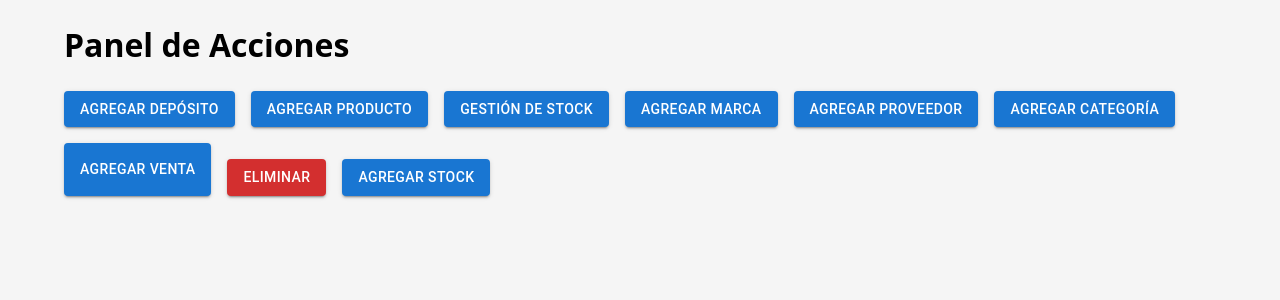
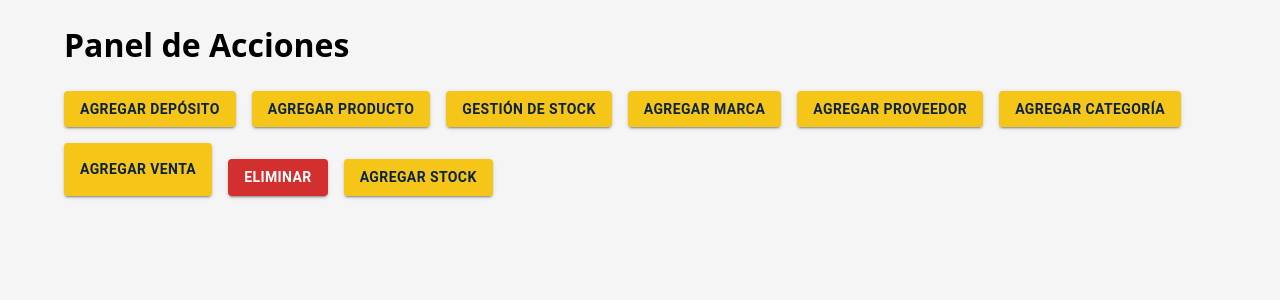
Before and after one commit to Matias-Clavijo/retoJulio2025, a React (Vite) app: page /buttons in a window 1280 px wide. Shown: the top 300 px of the page. Built offline with nearby package versions, Linux system fonts and the light colour scheme.

Commit message:
cambios de colores

```diff
--- a/src/components/DialogProductos.jsx
+++ b/src/components/DialogProductos.jsx
@@ -12,6 +12,9 @@ import {
     IconButton
 } from '@mui/material';
 import CloseIcon from '@mui/icons-material/Close';
+
+const primaryColor = '#0B2240';  // Azul del logo
+const accentColor = '#F5C518';   // Amarillo del logo
 
 const currencies = [
     { code: 'UY', label: 'UYU' },
@@ -29,7 +32,6 @@ export default function AgregarProductoDialog({ open, onClose }) {
     const [precio, setPrecio] = useState('');
 
     const handleAgregar = () => {
-        // Aquí podrías enviar los datos al backend
         console.log({ nombre, descripcion, marca, categoria, moneda, precio });
         onClose();
     };
@@ -110,7 +112,20 @@ export default function AgregarProductoDialog({ open, onClose }) {
             </DialogContent>
 
             <DialogActions sx={{ px: 3, pb: 3 }}>
-                <Button variant="contained" onClick={handleAgregar} fullWidth>
+                <Button
+                    variant="contained"
+                    onClick={handleAgregar}
+                    fullWidth
+                    sx={{
+                        backgroundColor: accentColor,
+                        color: 'black',
+                        fontWeight: 'bold',
+                        '&:hover': {
+                            backgroundColor: primaryColor,
+                            color: 'white'
+                        }
+                    }}
+                >
                     AGREGAR PRODUCTO
                 </Button>
             </DialogActions>
--- a/src/components/Infousuario.jsx
+++ b/src/components/Infousuario.jsx
@@ -17,7 +17,7 @@ export default function InfoUsuario({ open, onClose, onLogout }) {
             <DialogTitle sx={{ textAlign: 'center' }}>Información del Usuario</DialogTitle>
 
             <DialogContent sx={{ textAlign: 'center' }}>
-                <Avatar sx={{ bgcolor: 'primary.main', width: 60, height: 60, mx: 'auto', mb: 2 }}>
+                <Avatar sx={{ bgcolor: '#0B2240', width: 60, height: 60, mx: 'auto', mb: 2 }}>
                     <AccountCircleIcon sx={{ fontSize: 40 }} />
                 </Avatar>
 
--- a/src/components/Sidebar.jsx
+++ b/src/components/Sidebar.jsx
@@ -82,13 +82,13 @@ const Sidebar = ({ onClose }) => {
                                     backgroundColor: 'action.hover',
                                 },
                                 '&.Mui-selected': {
-                                    backgroundColor: 'primary.main',
-                                    color: 'primary.contrastText',
+                                    backgroundColor: '#0B2240',
+                                    color: 'white',
                                     '&:hover': {
-                                        backgroundColor: 'primary.dark',
+                                        backgroundColor: '#08172e',
                                     },
                                     '& .MuiListItemIcon-root': {
-                                        color: 'primary.contrastText',
+                                        color: 'white',
                                     },
                                 },
                             }}
@@ -155,7 +155,7 @@ const Sidebar = ({ onClose }) => {
                     onClick={() => setOpenInfoUsuario(true)}
                 >
                     <Box sx={{ display: 'flex', alignItems: 'center', gap: 2 }}>
-                        <Avatar sx={{ width: 40, height: 40, backgroundColor: 'primary.main' }}>
+                        <Avatar sx={{ width: 40, height: 40, backgroundColor: '#0B2240' }}>
                             <AccountCircle />
                         </Avatar>
                         <Box sx={{ flex: 1 }}>
--- a/src/pages/Buttons.jsx
+++ b/src/pages/Buttons.jsx
@@ -22,35 +22,48 @@ export default function Buttons() {
     const [openEliminar, setOpenEliminar] = useState(false);
     const [openAgregarStock, setOpenAgregarStock] = useState(false);
 
+    const yellow = '#F5C518';
+    const darkBlue = '#0B2240';
+
+    const buttonStyle = {
+        backgroundColor: yellow,
+        color: darkBlue,
+        fontWeight: 600,
+        boxShadow: 2,
+        '&:hover': {
+            backgroundColor: '#e4b414'
+        }
+    };
+
     return (
         <Container>
             <h1>Panel de Acciones</h1>
             <Box display="flex" flexWrap="wrap" gap={2} mb={4}>
-                <Button variant="contained" onClick={() => setOpenEditarDeposito(true)}>
+                <Button variant="contained" sx={buttonStyle} onClick={() => setOpenEditarDeposito(true)}>
                     Agregar Depósito
                 </Button>
 
-                <Button variant="contained" onClick={() => setOpenAgregarProducto(true)}>
+                <Button variant="contained" sx={buttonStyle} onClick={() => setOpenAgregarProducto(true)}>
                     Agregar Producto
                 </Button>
 
-                <Button variant="contained" onClick={() => setOpenStockDialog(true)}>
+                <Button variant="contained" sx={buttonStyle} onClick={() => setOpenStockDialog(true)}>
                     Gestión de Stock
                 </Button>
 
-                <Button variant="contained" onClick={() => setOpenAgregarMarca(true)}>
+                <Button variant="contained" sx={buttonStyle} onClick={() => setOpenAgregarMarca(true)}>
                     Agregar Marca
                 </Button>
 
-                <Button variant="contained" onClick={() => setOpenAgregarProveedor(true)}>
+                <Button variant="contained" sx={buttonStyle} onClick={() => setOpenAgregarProveedor(true)}>
                     Agregar Proveedor
                 </Button>
 
-                <Button variant="contained" onClick={() => setOpenAgregarCategoria(true)}>
+                <Button variant="contained" sx={buttonStyle} onClick={() => setOpenAgregarCategoria(true)}>
                     Agregar Categoría
                 </Button>
 
-                <Button variant="contained" onClick={() => setOpenAgregarVenta(true)}>
+                <Button variant="contained" sx={buttonStyle} onClick={() => setOpenAgregarVenta(true)}>
                     Agregar Venta
                 </Button>
 
@@ -58,7 +71,7 @@ export default function Buttons() {
                     variant="contained"
                     color="error"
                     onClick={() => setOpenEliminar(true)}
-                    sx={{ mt: 2 }}
+                    sx={{ mt: 2, fontWeight: 600 }}
                 >
                     Eliminar
                 </Button>
@@ -66,7 +79,7 @@ export default function Buttons() {
                 <Button
                     variant="contained"
                     onClick={() => setOpenAgregarStock(true)}
-                    sx={{ mt: 2 }}
+                    sx={{ ...buttonStyle, mt: 2 }}
                 >
                     Agregar Stock
                 </Button>
```
